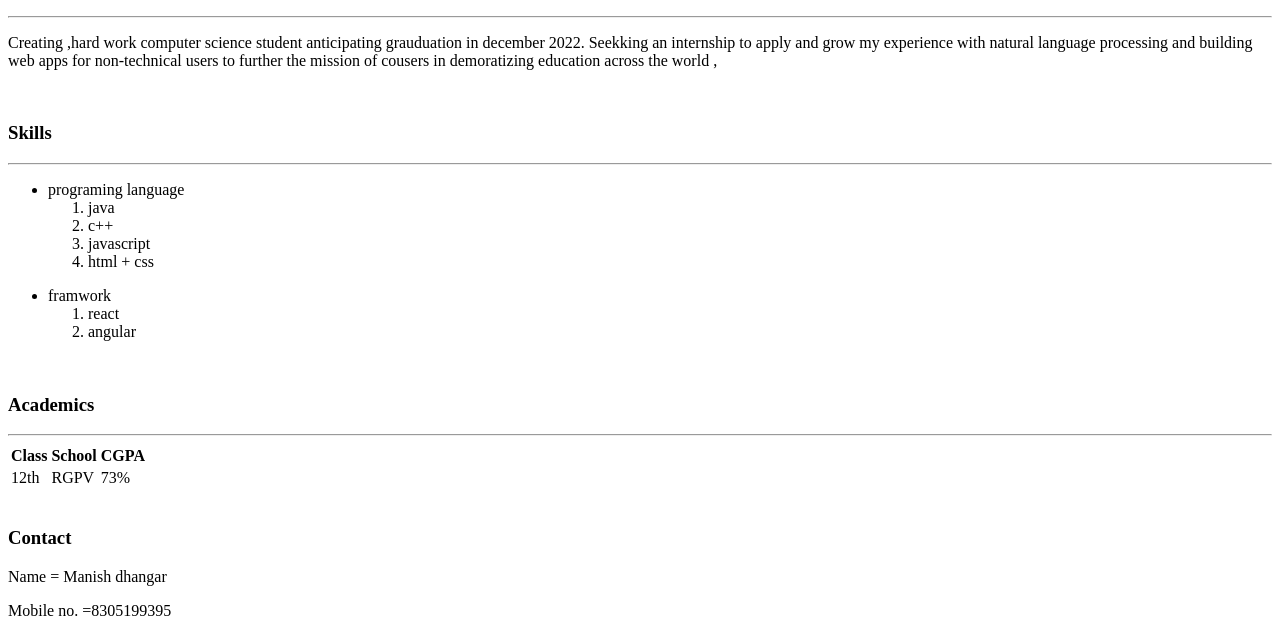
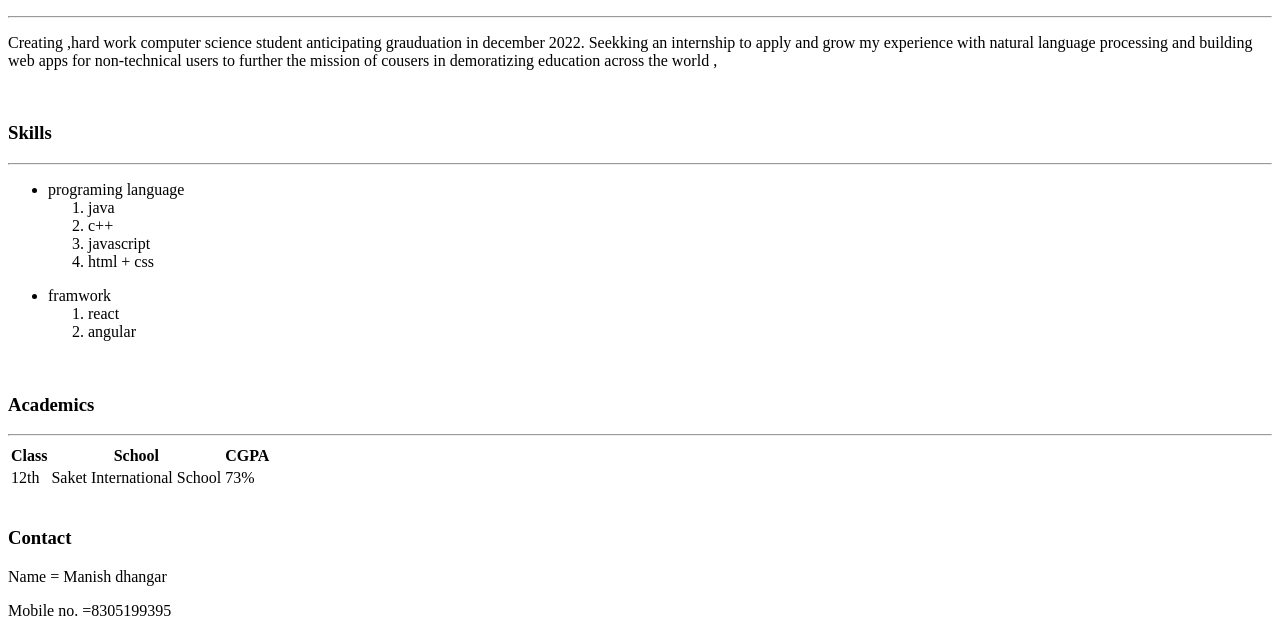
Before and after one commit to manishdhangar05/manishdhangar05.github.io, a plain HTML site: page index.html in a window 1280 px wide. Shown: the part 210-846 px from the top of the page. Drawn offline with Linux system fonts and the light colour scheme.

Commit message:
Update index.html

```diff
--- a/index.html
+++ b/index.html
@@ -44,7 +44,7 @@
             <tbody>
                 <tr>
                     <td>12th</td>
-                    <td>RGPV</td>
+                    <td>Saket International School</td>
                     <td>73%</td>
 
                 </tr>
```
